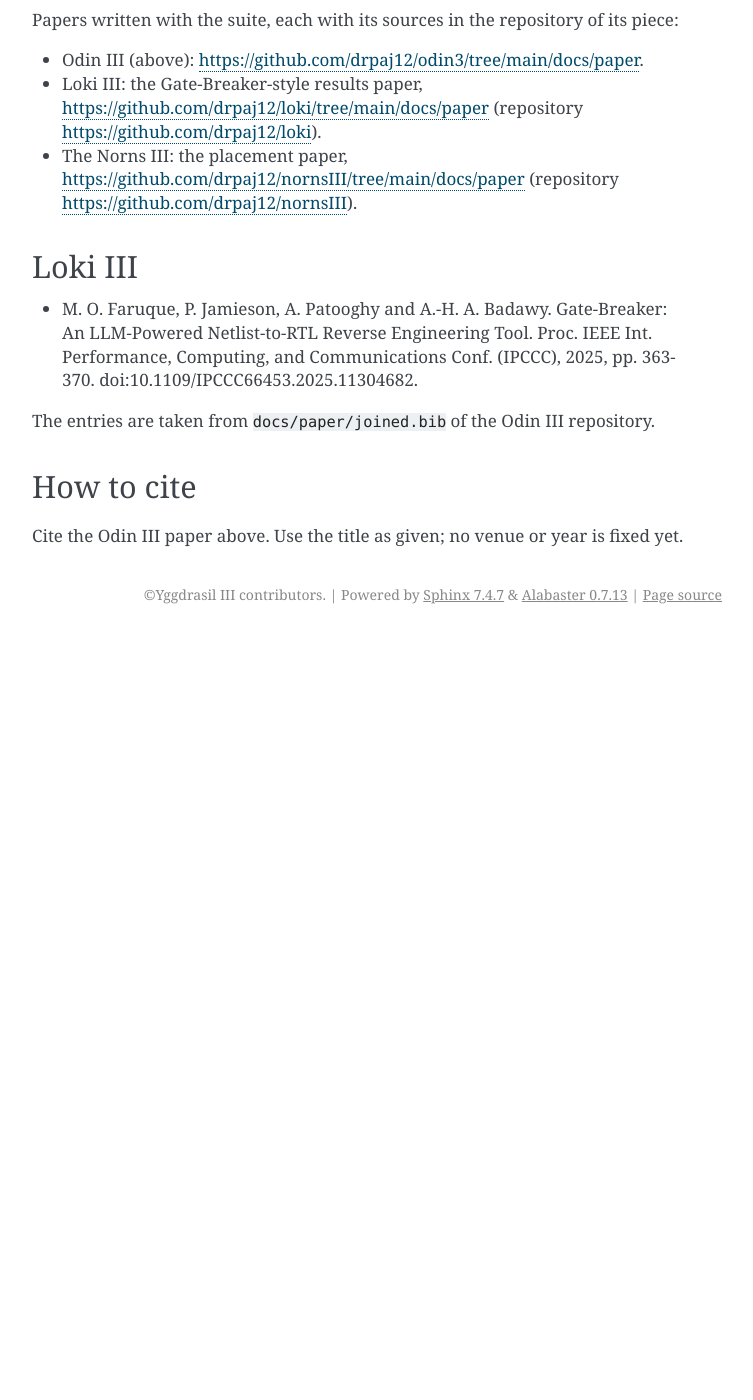
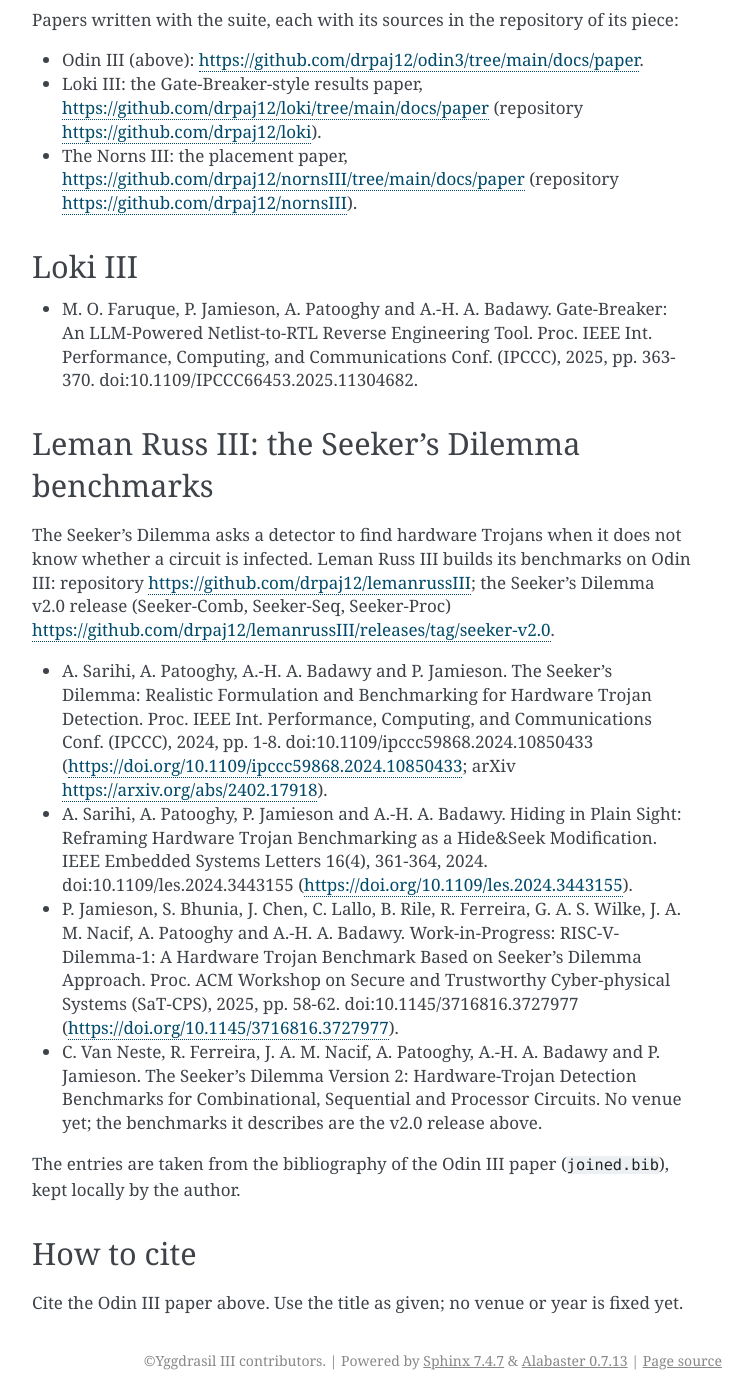
Before and after one commit to drpaj12/YggdrasilIII, a Sphinx documentation site: the page built from docs/publications.md, in a window 1280 px wide and 1400 px high, scrolled down 1028 px. Shown: the whole window, without its empty margins (388-1141 px from the left). Built offline with Sphinx 7.4.7, drawn with Linux system fonts in a browser that asks for light colours; before the commit the page ends 1662 px from its top, so only the background shows below that; some of the changed text lies outside the part shown.

Commit message:
Publications: Leman Russ III Seeker's Dilemma benchmarks and papers (#78)
Adds the Seeker's Dilemma section: lemanrussIII repository, the seeker-v2.0
release, the three published papers (IPCCC 2024, IEEE ESL 2024, SaT-CPS 2025)
with DOI links, and the Version 2 paper (no venue yet). Notes that the
bibliography is kept locally by the author.


Claude-Session: https://claude.ai/code/session_01P6Esp7yHhfNtUpRbtYR6WR

Co-authored-by: Claude Opus 5.5 <noreply@anthropic.com>

```diff
--- a/docs/publications.md
+++ b/docs/publications.md
@@ -44,7 +44,29 @@ Papers written with the suite, each with its sources in the repository of its pi
   Netlist-to-RTL Reverse Engineering Tool. Proc. IEEE Int. Performance, Computing, and Communications
   Conf. (IPCCC), 2025, pp. 363-370. doi:10.1109/IPCCC66453.2025.11304682.
 
-The entries are taken from `docs/paper/joined.bib` of the Odin III repository.
+## Leman Russ III: the Seeker's Dilemma benchmarks
+
+The Seeker's Dilemma asks a detector to find hardware Trojans when it does not know whether a circuit is
+infected. Leman Russ III builds its benchmarks on Odin III: repository
+<https://github.com/drpaj12/lemanrussIII>; the Seeker's Dilemma v2.0 release (Seeker-Comb, Seeker-Seq,
+Seeker-Proc) <https://github.com/drpaj12/lemanrussIII/releases/tag/seeker-v2.0>.
+
+- A. Sarihi, A. Patooghy, A.-H. A. Badawy and P. Jamieson. The Seeker's Dilemma: Realistic Formulation
+  and Benchmarking for Hardware Trojan Detection. Proc. IEEE Int. Performance, Computing, and
+  Communications Conf. (IPCCC), 2024, pp. 1-8. doi:10.1109/ipccc59868.2024.10850433
+  (<https://doi.org/10.1109/ipccc59868.2024.10850433>; arXiv <https://arxiv.org/abs/2402.17918>).
+- A. Sarihi, A. Patooghy, P. Jamieson and A.-H. A. Badawy. Hiding in Plain Sight: Reframing Hardware
+  Trojan Benchmarking as a Hide&Seek Modification. IEEE Embedded Systems Letters 16(4), 361-364, 2024.
+  doi:10.1109/les.2024.3443155 (<https://doi.org/10.1109/les.2024.3443155>).
+- P. Jamieson, S. Bhunia, J. Chen, C. Lallo, B. Rile, R. Ferreira, G. A. S. Wilke, J. A. M. Nacif,
+  A. Patooghy and A.-H. A. Badawy. Work-in-Progress: RISC-V-Dilemma-1: A Hardware Trojan Benchmark Based
+  on Seeker's Dilemma Approach. Proc. ACM Workshop on Secure and Trustworthy Cyber-physical Systems
+  (SaT-CPS), 2025, pp. 58-62. doi:10.1145/3716816.3727977 (<https://doi.org/10.1145/3716816.3727977>).
+- C. Van Neste, R. Ferreira, J. A. M. Nacif, A. Patooghy, A.-H. A. Badawy and P. Jamieson. The Seeker's
+  Dilemma Version 2: Hardware-Trojan Detection Benchmarks for Combinational, Sequential and Processor
+  Circuits. No venue yet; the benchmarks it describes are the v2.0 release above.
+
+The entries are taken from the bibliography of the Odin III paper (`joined.bib`), kept locally by the author.
 
 ## How to cite
 
```
